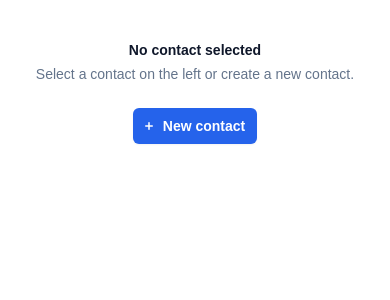
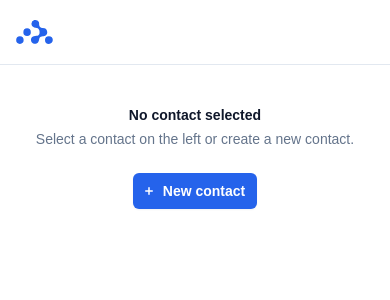
Before and after one commit to zelinka-marek/react-router-v6-tutorial, a React (Vite) app: page / in a window 390 px wide. Shown: the top 300 px of the page. Built offline with nearby package versions, Linux system fonts and the light colour scheme; a web font is replaced by a local one.

Commit message:
fix nav for mobile

```diff
--- a/src/routes/root.jsx
+++ b/src/routes/root.jsx
@@ -22,12 +22,18 @@ export default function Root() {
 
   return (
     <>
-      <div className="fixed inset-y-0 left-0 z-50 border-r border-gray-200 bg-white max-lg:hidden">
+      <nav className="sticky top-0 z-40 border-b border-gray-200 bg-white lg:hidden">
+        <div className="px-4 sm:px-6">
+          <div className="flex h-16 items-center">
+            <Logo className="h-6 w-auto text-blue-600" />
+          </div>
+        </div>
+      </nav>
+      <nav className="fixed inset-y-0 left-0 z-50 border-r border-gray-200 bg-white max-lg:hidden">
         <div className="flex w-20 justify-center py-5">
           <Logo className="h-6 w-auto text-blue-600" />
         </div>
-      </div>
-      <div className="lg:pl-20">
+      </nav>
       <aside className="fixed inset-y-0 left-20 flex w-96 flex-col divide-y divide-gray-200 border-r border-gray-200 max-xl:hidden">
         <div className="flex gap-5 px-4 py-4 sm:px-6 lg:px-8">
           <search role="search">
@@ -108,15 +114,16 @@ export default function Root() {
       </aside>
       <main
         className={classNames(
-            "transition-opacity delay-200 duration-200 xl:pl-96",
+          "transition-opacity delay-200 duration-200 lg:pl-20",
           shouldDisplayLoadingOverlay ? "opacity-25" : "",
         )}
       >
+        <div className="xl:pl-96">
           <div className="mx-auto max-w-3xl px-4 py-10 sm:px-6 lg:px-8 lg:py-6">
             <Outlet />
           </div>
+        </div>
       </main>
-      </div>
     </>
   );
 }
```
Lines whose indentation alone changed are shown as unchanged.
